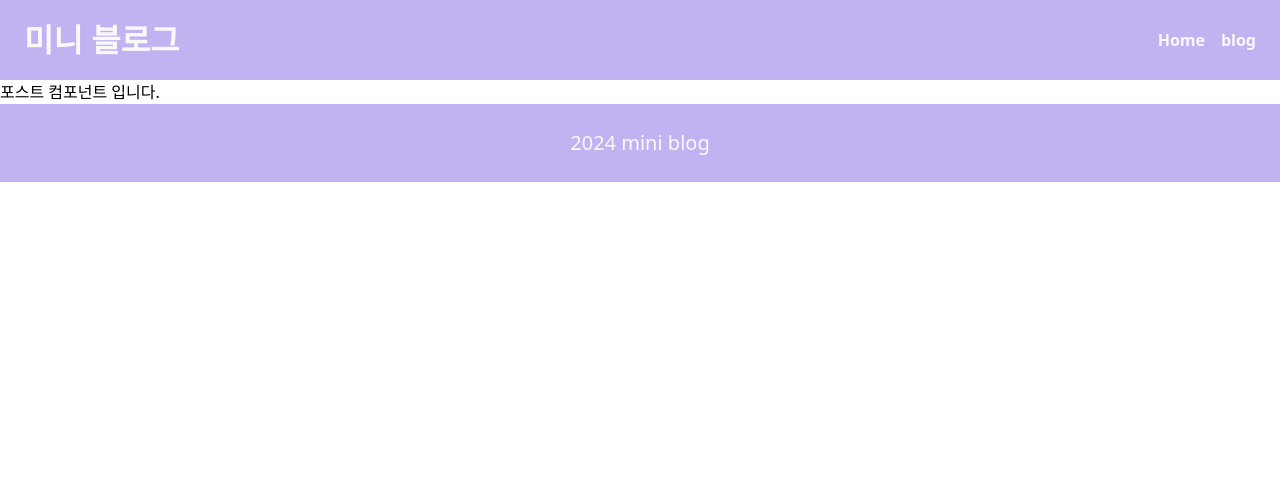
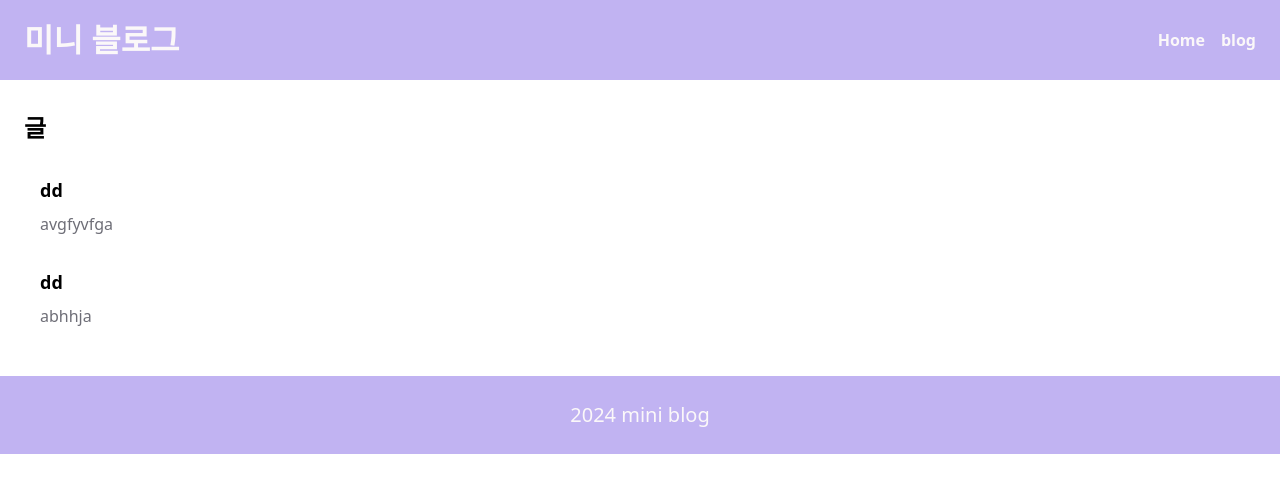
Before and after one commit to 1hacio/mini-blog, a React (Create React App) app: page /blog in a window 1280 px wide. Shown: the top 492 px of the page. Built offline with nearby package versions, Linux system fonts and the light colour scheme.

Commit message:
feat : Add 홈화면

```diff
--- a/src/post/post.js
+++ b/src/post/post.js
@@ -1,5 +1,31 @@
 import React from "react";
+import { Link } from "react-router-dom";
 
 export default function Post() {
-    return <div>포스트 컴포넌트 입니다.</div>
+    const markdownFiles = [
+        { name: "dd", content: "avgfyvfga" },
+        { name: "dd", content: "abhhja" }
+    ];
+    return (
+        <div className="flex-1 py-8 px-6">
+            <div className="container mx-auto grid gird-cols-1 md:grid-cols-3 gap-8">
+                <div className="col-span-3">
+                    <h2 className="text-2xl font-bold mb-4">글</h2>
+                    <div className="gird grid-cols-2 md:grid-cols-2 gap-6">
+                        {markdownFiles.map((file, index) => (
+                            <Link key={index} to={`/blog/${file.name}`}
+                                className="rounded-lg overflow-hidden shadow-md">
+                                <div className="p-4">
+                                    <h3 className="text-lg font-bold mb-2">{file.name}</h3>
+                                    <p className="text-muted">
+                                        {file.content}
+                                    </p>
+                                </div>
+                            </Link>
+                        ))}
+                    </div>
+                </div>
+            </div>
+        </div>
+    )
 }
```
